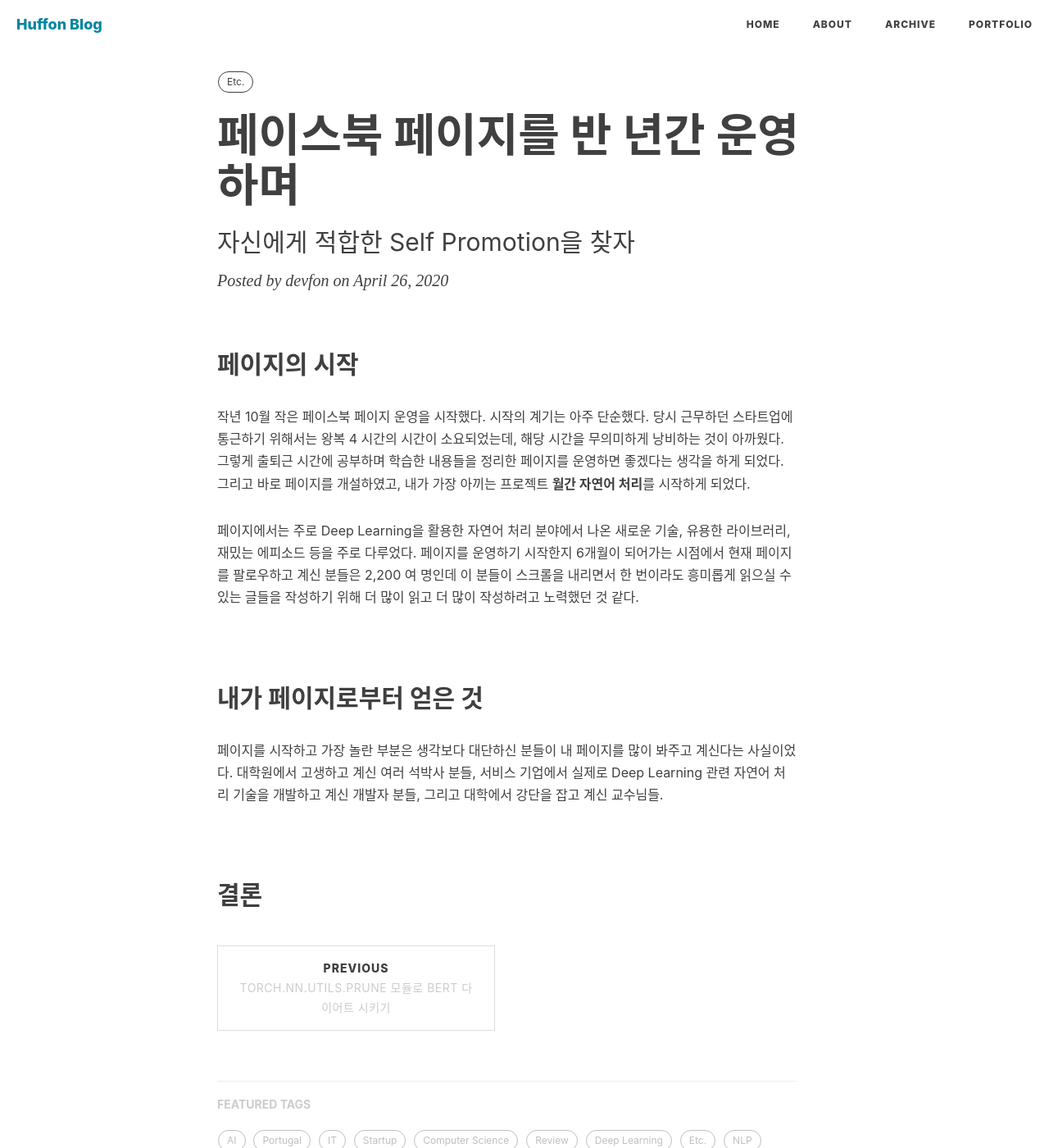
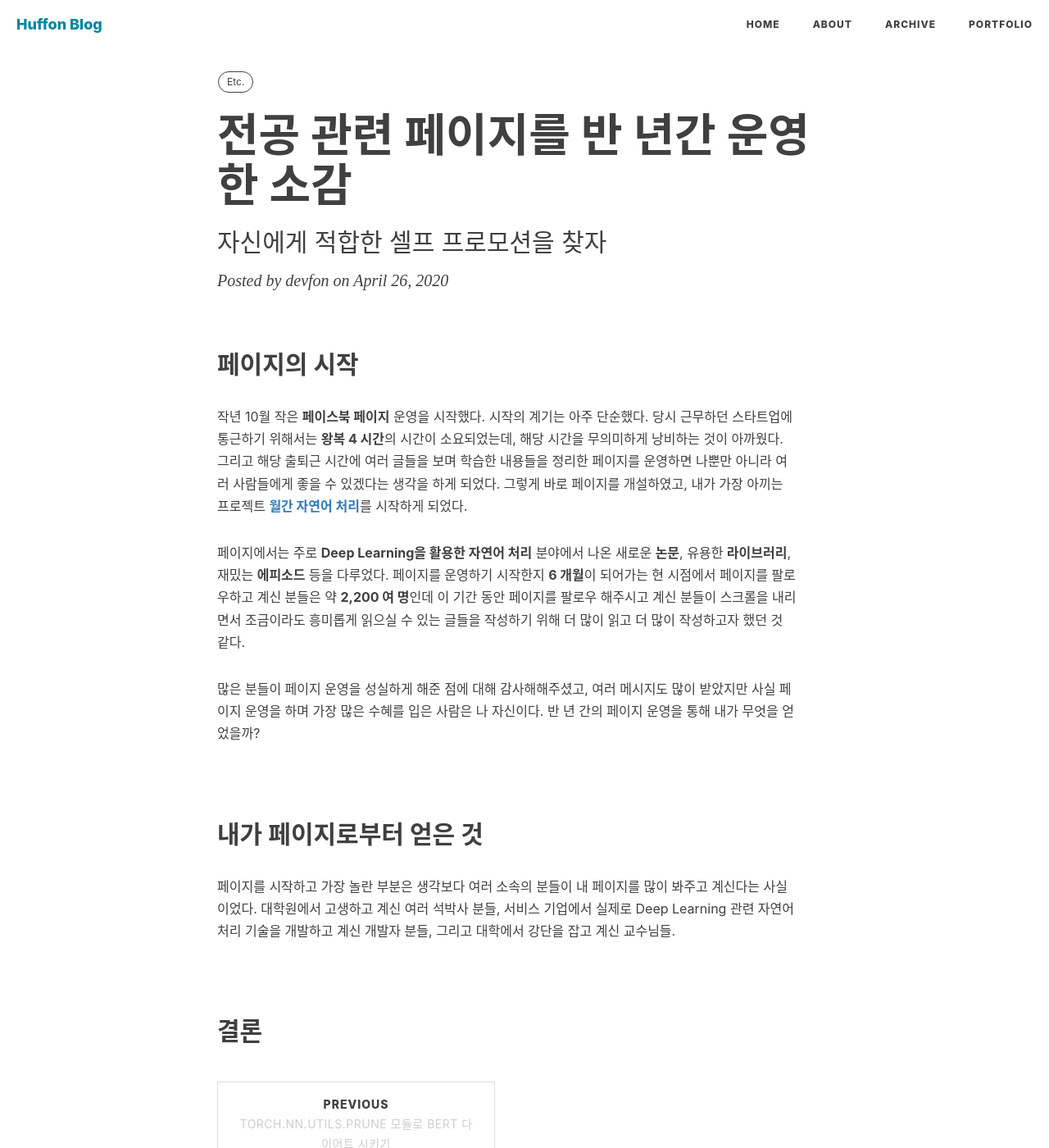
Before and after one commit to Huffon/huffon.github.io, a Jekyll site: the page built from _posts/2020-04-26-page-half.md, in a window 1280 px wide and 1400 px high. Shown: the whole window at 82% size. Built offline with Jekyll 4.4.1, drawn with Linux system fonts in a browser that asks for light colours; nearby versions of some CDN libraries; comment, search, counter and statistics services are not loaded.

Commit message:
add sent

```diff
--- a/_posts/2020-04-26-page-half.md
+++ b/_posts/2020-04-26-page-half.md
@@ -1,7 +1,7 @@
 ---
 layout: post
-title: "페이스북 페이지를 반 년간 운영하며"
-subtitle: '자신에게 적합한 Self Promotion을 찾자'
+title: "전공 관련 페이지를 반 년간 운영한 소감"
+subtitle: '자신에게 적합한 셀프 프로모션을 찾자'
 author: "devfon"
 header-style: text
 lang: kr
@@ -11,17 +11,17 @@ tags:
 
 ## 페이지의 시작
 
-작년 10월 작은 페이스북 페이지 운영을 시작했다. 시작의 계기는 아주 단순했다. 당시 근무하던 스타트업에 통근하기 위해서는 왕복 4 시간의 시간이 소요되었는데, 해당 시간을 무의미하게 낭비하는 것이 아까웠다. 그렇게 출퇴근 시간에 공부하며 학습한 내용들을 정리한 페이지를 운영하면 좋겠다는 생각을 하게 되었다. 그리고 바로 페이지를 개설하였고, 내가 가장 아끼는 프로젝트 **월간 자연어 처리**를 시작하게 되었다.
+작년 10월 작은 **페이스북 페이지** 운영을 시작했다. 시작의 계기는 아주 단순했다. 당시 근무하던 스타트업에 통근하기 위해서는 **왕복 4 시간**의 시간이 소요되었는데, 해당 시간을 무의미하게 낭비하는 것이 아까웠다. 그리고 해당 출퇴근 시간에 여러 글들을 보며 학습한 내용들을 정리한 페이지를 운영하면 나뿐만 아니라 여러 사람들에게 좋을 수 있겠다는 생각을 하게 되었다. 그렇게 바로 페이지를 개설하였고, 내가 가장 아끼는 프로젝트 [**월간 자연어 처리**]()를 시작하게 되었다.
 
-페이지에서는 주로 Deep Learning을 활용한 자연어 처리 분야에서 나온 새로운 기술, 유용한 라이브러리, 재밌는 에피소드 등을 주로 다루었다. 페이지를 운영하기 시작한지 6개월이 되어가는 시점에서 현재 페이지를 팔로우하고 계신 분들은 2,200 여 명인데 이 분들이 스크롤을 내리면서 한 번이라도 흥미롭게 읽으실 수 있는 글들을 작성하기 위해 더 많이 읽고 더 많이 작성하려고 노력했던 것 같다.
+페이지에서는 주로 **Deep Learning을 활용한 자연어 처리** 분야에서 나온 새로운 **논문**, 유용한 **라이브러리**, 재밌는 **에피소드** 등을 다루었다. 페이지를 운영하기 시작한지 **6 개월**이 되어가는 현 시점에서 페이지를 팔로우하고 계신 분들은 약 **2,200 여 명**인데 이 기간 동안 페이지를 팔로우 해주시고 계신 분들이 스크롤을 내리면서 조금이라도 흥미롭게 읽으실 수 있는 글들을 작성하기 위해 더 많이 읽고 더 많이 작성하고자 했던 것 같다.
 
-
+많은 분들이 페이지 운영을 성실하게 해준 점에 대해 감사해해주셨고, 여러 메시지도 많이 받았지만 사실 페이지 운영을 하며 가장 많은 수혜를 입은 사람은 나 자신이다. 반 년 간의 페이지 운영을 통해 내가 무엇을 얻었을까?
 
 <br/>
 
 ## 내가 페이지로부터 얻은 것
 
-페이지를 시작하고 가장 놀란 부분은 생각보다 대단하신 분들이 내 페이지를 많이 봐주고 계신다는 사실이었다. 대학원에서 고생하고 계신 여러 석박사 분들, 서비스 기업에서 실제로 Deep Learning 관련 자연어 처리 기술을 개발하고 계신 개발자 분들, 그리고 대학에서 강단을 잡고 계신 교수님들.
+페이지를 시작하고 가장 놀란 부분은 생각보다 여러 소속의 분들이 내 페이지를 많이 봐주고 계신다는 사실이었다. 대학원에서 고생하고 계신 여러 석박사 분들, 서비스 기업에서 실제로 Deep Learning 관련 자연어 처리 기술을 개발하고 계신 개발자 분들, 그리고 대학에서 강단을 잡고 계신 교수님들.
 
 
 <br/>
```
